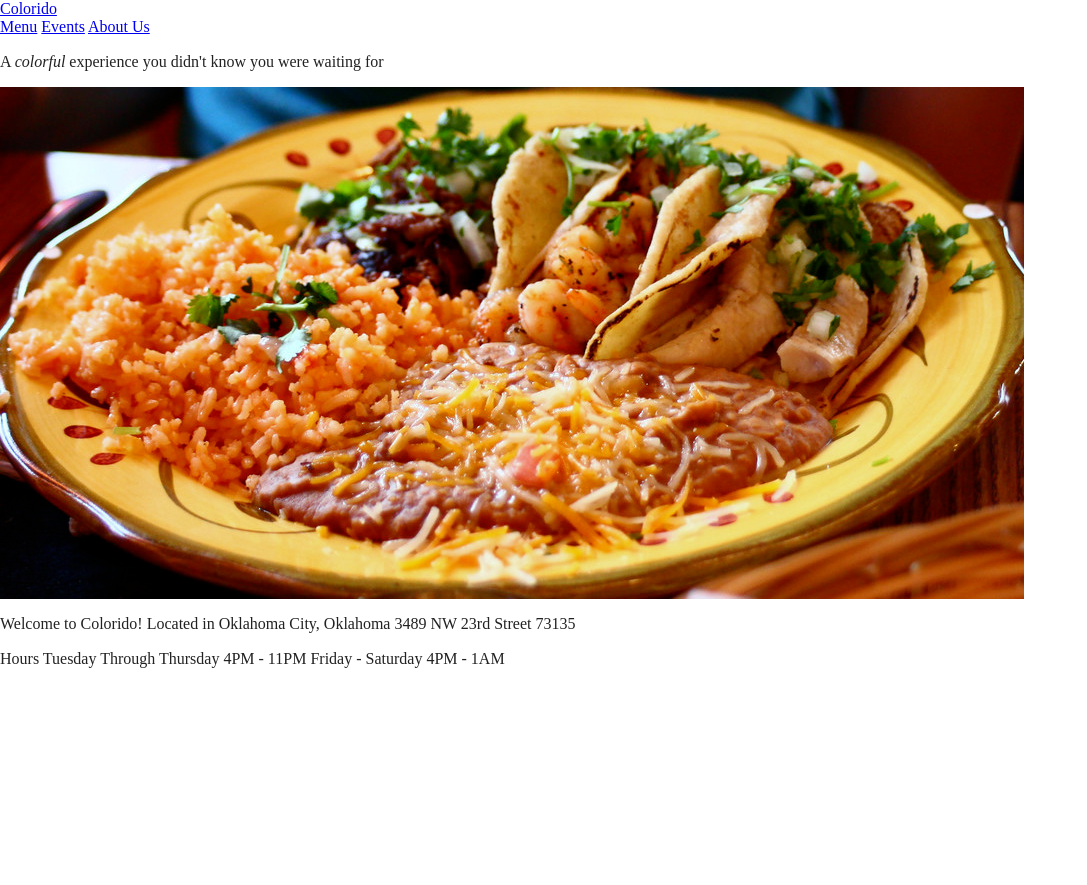
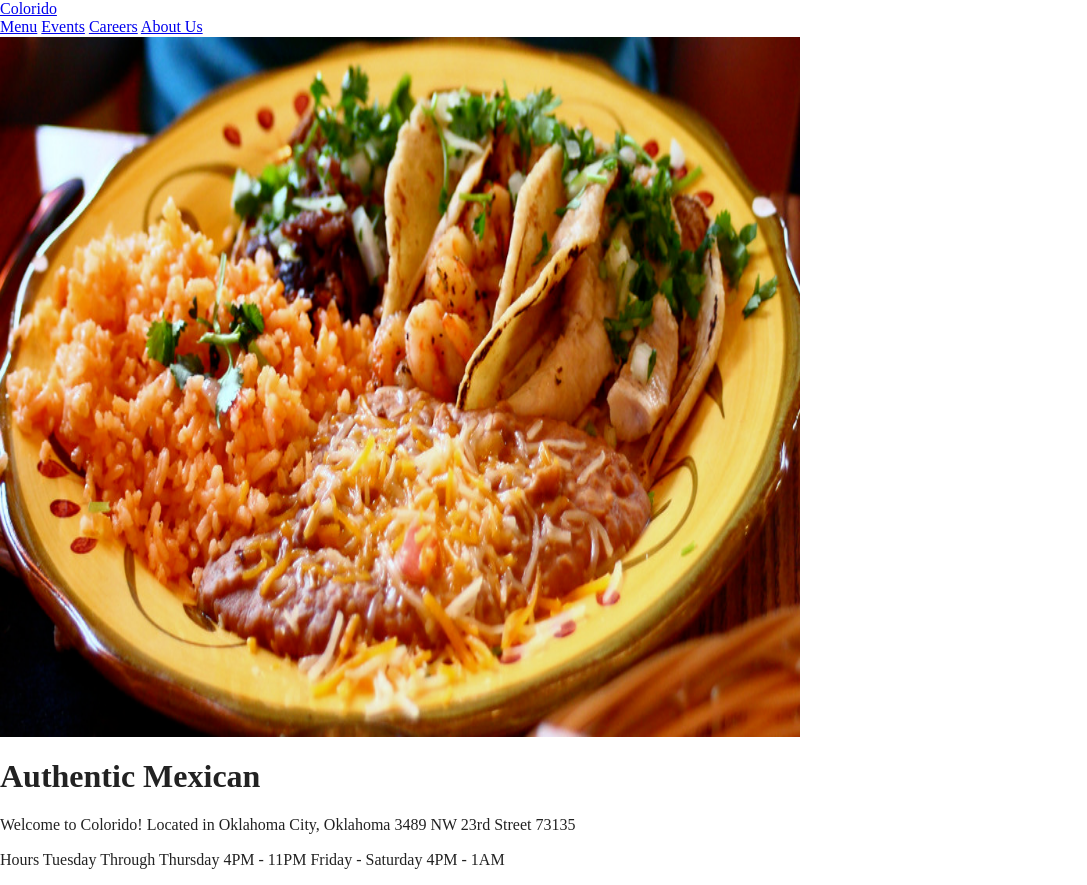
Before and after one commit to jadeccdudley/colorido, a website built with Parcel: page index.html in a window 1280 px wide. Shown: the whole page, without its empty margins (0-1087 px from the left). Before the commit the page ends 800 px from the top, so only its background shows below. Built offline with nearby package versions, Linux system fonts and the light colour scheme.

Commit message:
developed main page

```diff
--- a/css/main.css
+++ b/css/main.css
@@ -258,5 +258,8 @@ textarea {
   h2,
   h3 {
     page-break-after: avoid;
-  }
+
+
 }
+
+}
--- a/index.html
+++ b/index.html
@@ -37,22 +37,25 @@
   </script>
   <script src="https://www.google-analytics.com/analytics.js" async></script>
 </body>
-<header>
   <!--main menu at top of page-->
   <nav>
   <div class="header">
 <a href="#default" class="logo">Colorido</a>
 <div class="header-right">
-  <a class="active" href="#home">Menu</a>
-  <a href="#contact">Events</a>
-  <a href="#about">About Us</a>
+  <a class="active" href="#menu">Menu</a>
+  <a href="#events">Events</a>
+  <a href="#careers">Careers</a>
+  <a href="#about_us">About Us</a>
 </div>
 </div>
-<p>A <em>colorful</em> experience you didn't know you were waiting for</p>
-</header>
-<img src="img/coloridointro.png" alt="colorido food"/>
+<header class="colorido-display" style="max-width:1600px;min-width:500px"  id="homepage">
+<img class="colorido-home" src="img/coloridointro.png" alt="colorido food" width="800" height="700">
+<div class="display">
+  <h1 class="largedisplay">Authentic Mexican</h1>
+</div>
 <p>Welcome to Colorido! Located in Oklahoma City, Oklahoma 3489 NW 23rd Street 73135</p>
 <p>Hours Tuesday Through Thursday 4PM - 11PM Friday - Saturday 4PM - 1AM</p>
+</header>
 </nav>
 
 </html>
```
